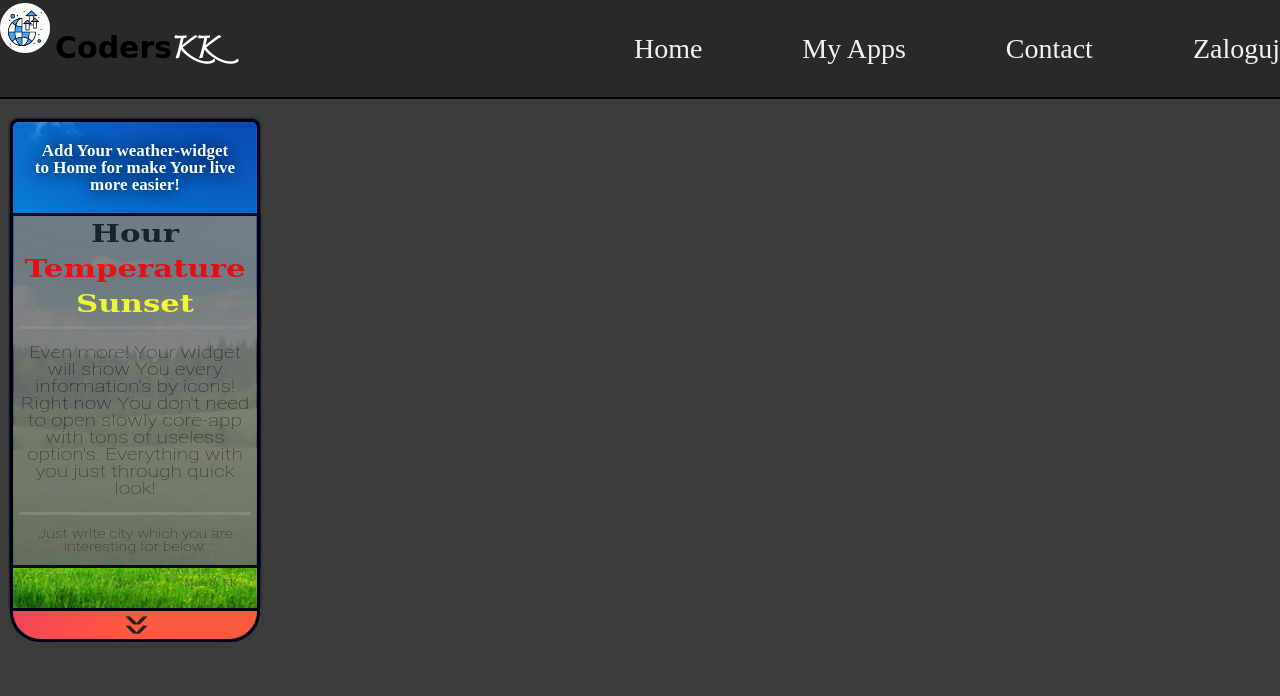
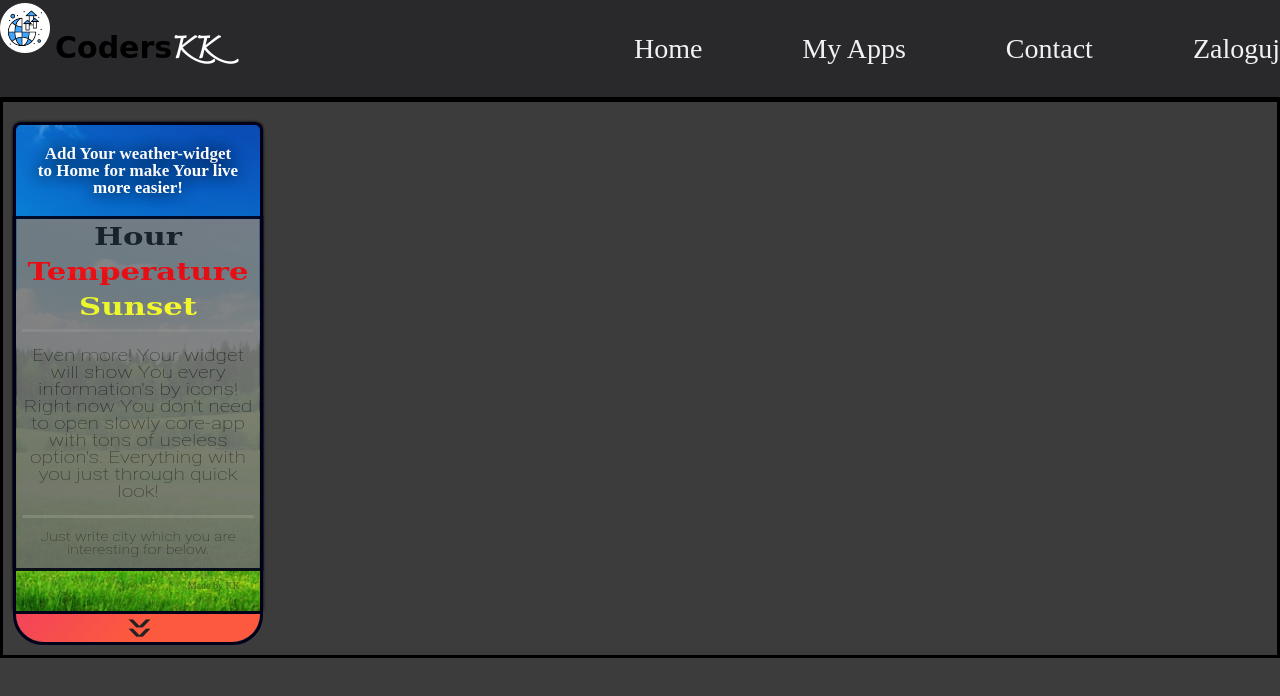
Before and after one commit to Konradk7/react-global-app, a React (Create React App) app: page /my-apps in a window 1280 px wide. Shown: the top 696 px of the page. Built offline with nearby package versions, Linux system fonts and the light colour scheme.

Commit message:
Rebuild styles/ init slider

```diff
--- a/src/components/MyApps.js
+++ b/src/components/MyApps.js
@@ -3,7 +3,7 @@ import Weather from "./Weather";
 
 function MyApps(props) {
     return (
-        <div>
+        <div className="apps-container">
             <Weather/>
         </div>
     );
--- a/src/sass/App.scss
+++ b/src/sass/App.scss
@@ -4,6 +4,7 @@
 @import "variables";
 @import "typing/typing";
 @import "common/colors";
+@import "common/_reset.css";
 
 
 @import "components/Header";
@@ -11,7 +12,4 @@
 @import "components/Register";
 @import "components/WeatherResult";
 @import "components/WeatherForm";
-@import "common/_reset.css";
-* {
-  margin: 0;
-}
+@import "components/MyApps";
--- /dev/null
+++ b/src/sass/components/_MyApps.scss
@@ -0,0 +1,3 @@
+.apps-container {
+  border: 3px solid black;
+}
--- a/src/sass/components/_WeatherResult.scss
+++ b/src/sass/components/_WeatherResult.scss
@@ -4,7 +4,9 @@
 }
 
 .weather-container {
-  width: toRem(189);
+  //max-width: toRem(219);
+  //min-width: toRem(169);
+
   min-height: toRem(145);
   background-image: $color-weather-result-container;
   border: toRem(6) solid $color-border-app-boxes;
@@ -19,13 +21,15 @@
 
     &-title {
 
-      font-size: toRem(33);
+
       color: $color-weather-head;
       font-family: "Rasa SemiBold";
-      min-height: toRem(30);
-      width: 100%;
+      min-height: toRem(37);
+      min-width: toRem(126);
       padding: toRem(5) toRem(21.5) toRem(20) 0;
       border-right: toRem(3) solid black;
+      font-size: toRem(31);
+      text-shadow: 0 0 toRem(2) black;
     }
 
     &-remove-btn {
@@ -66,6 +70,7 @@
 
     .weather-border {
       border-left: toRem(3) solid black;
+      height: toRem(50);
     }
 
     img {
```
